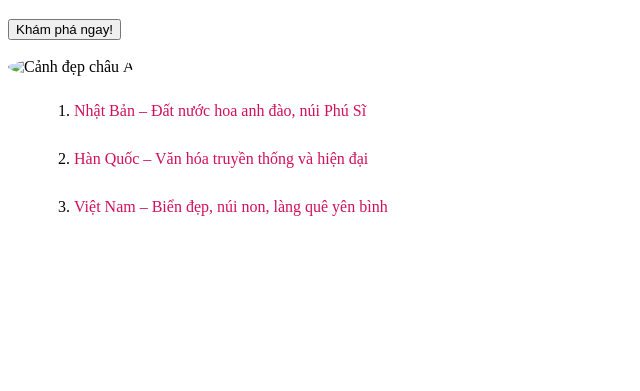
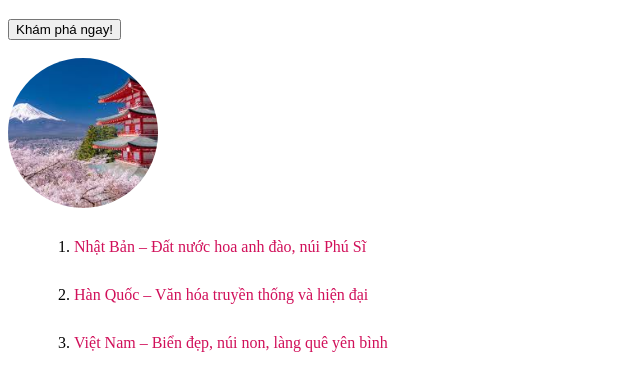
Before and after one commit to tuyetminh03/Tuyetminh, a plain HTML site: page canhdepchaua.html in a window 1280 px wide. Shown: the part 61-452 px from the top of the page, without its empty margins (0-640 px from the left). Drawn offline with Linux system fonts and the light colour scheme.

Commit message:
add file

```diff
--- a/canhdepchaua.html
+++ b/canhdepchaua.html
@@ -41,7 +41,7 @@
   <button onclick="alert('Chào mừng bạn đến với châu Á!')">Khám phá ngay!</button>
   <br><br>
 
-  <img src="chaua.jpg" alt="Cảnh đẹp châu Á">
+  <img src="nuiphusi.jpg" alt="Cảnh đẹp châu Á">
 
   <ol type="1" start="1">
     <li>
```
Also changed, not shown: nuiphusi.jpg (added).
